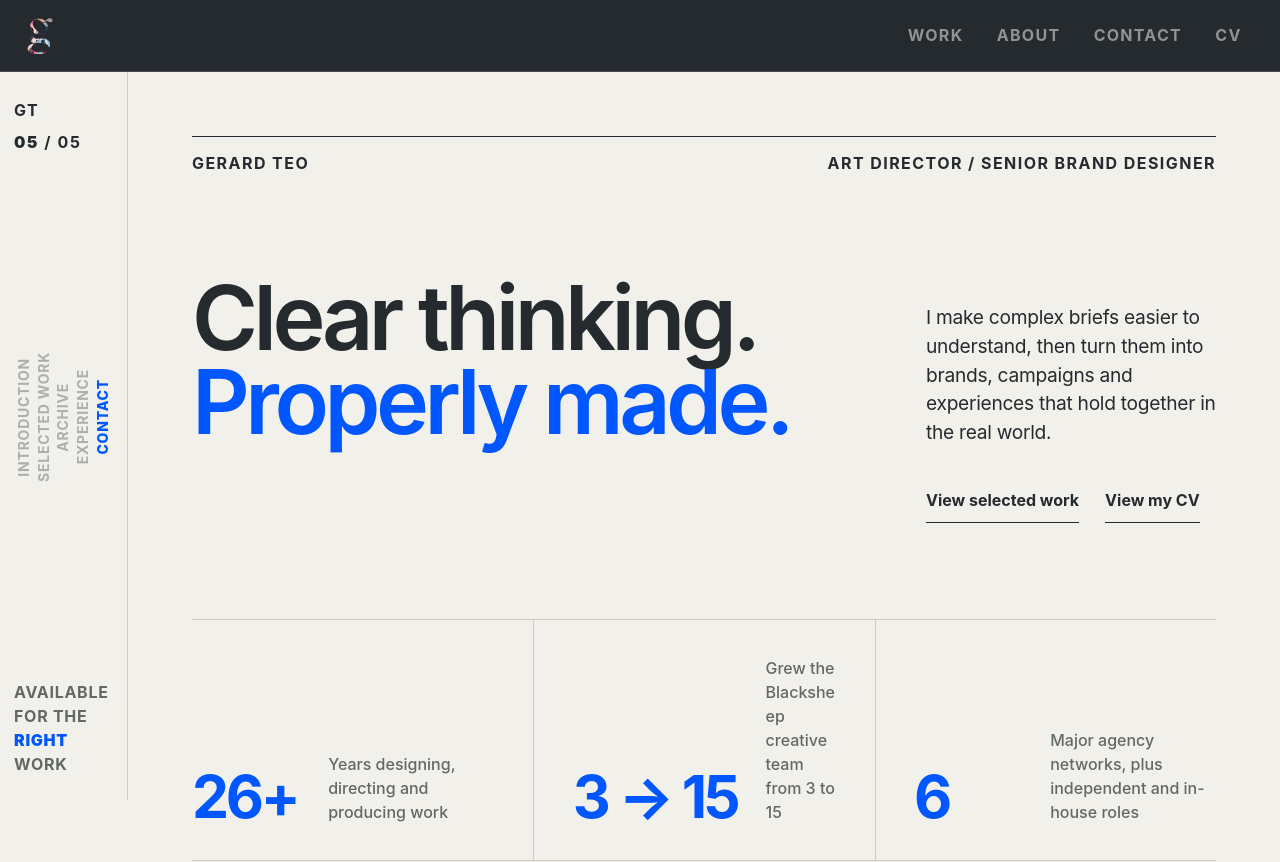
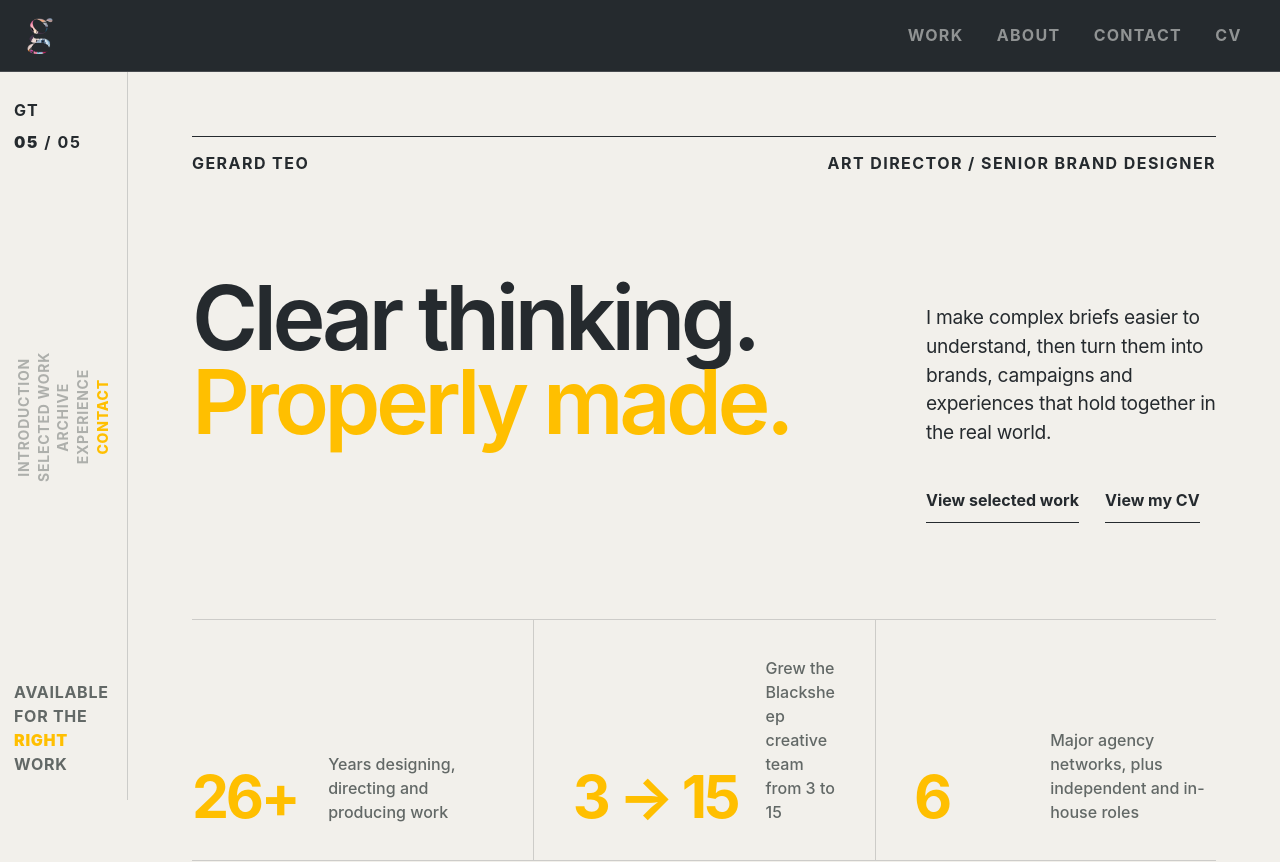
Before and after one commit to doesdesignwork/portfolio, a Next.js app: page / in a window 1280 px wide. Shown: the top 862 px of the page. Built offline with nearby package versions, Linux system fonts and the light colour scheme; no server answers.

Commit message:
Switch sitewide palette import to amber

```diff
--- a/app/readable-type-scale.css
+++ b/app/readable-type-scale.css
@@ -1,4 +1,4 @@
-@import "./electric-blue-gunmetal.css";
+@import "./amber-gunmetal.css";
 
 /*
  * READABLE TYPE SCALE
```
